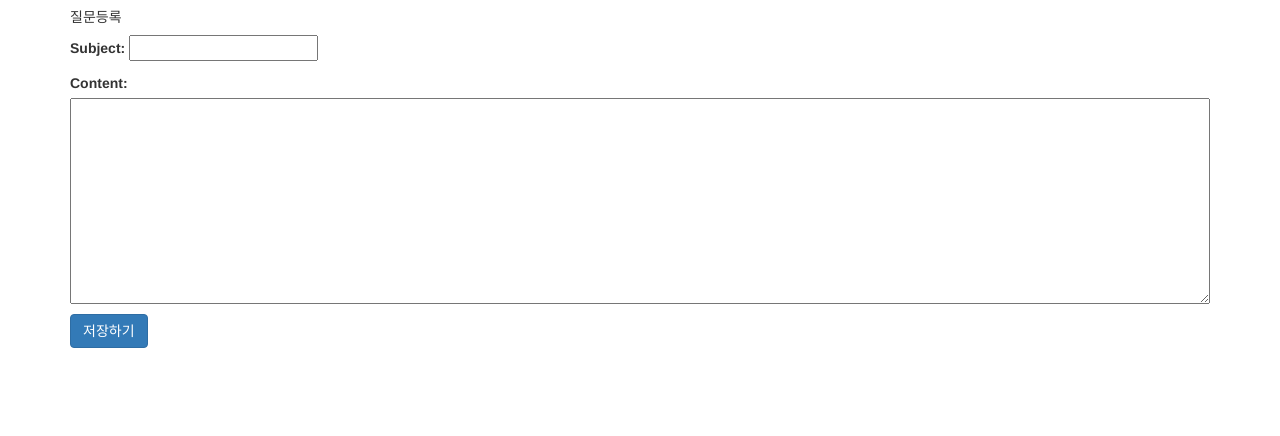
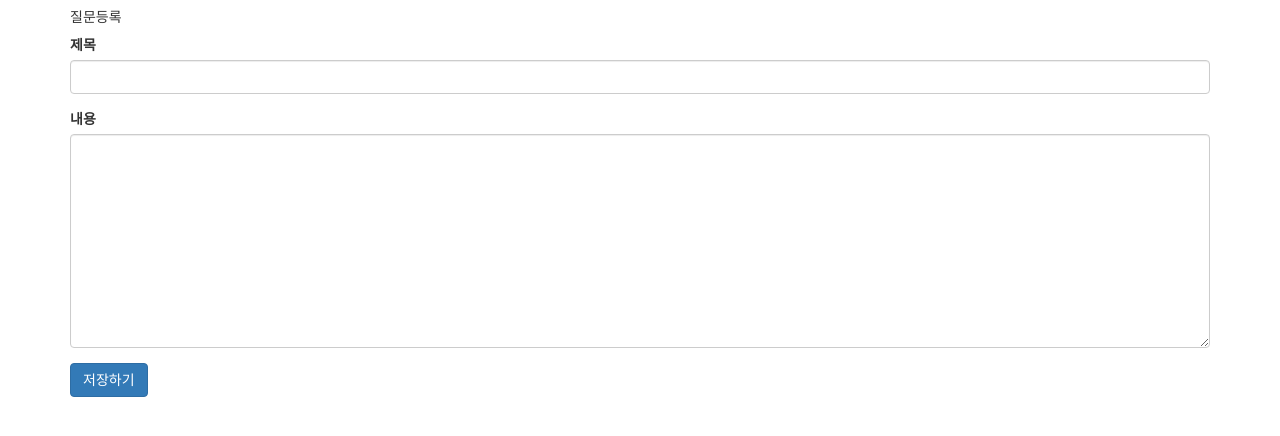
Before and after one commit to Minsik113/AI_course-using-Django, a Django app: page /polls/question/create/ in a window 1280 px wide. Shown: the top 436 px of the page. Run offline with Django 3.2, Linux system fonts and the light colour scheme; some libraries are stand-ins or nearby versions.

Commit message:
html부분 안썼을 때 오류표시해주는 코드

```diff
--- a/mysite/polls/forms.py
+++ b/mysite/polls/forms.py
@@ -5,3 +5,14 @@ class QuestionForm(forms.ModelForm):
     class Meta:
         model = Question
         fields = ['subject', 'content']
+        labels = {
+            'subject': '제목',
+            'content': '내용',
+        }
+
+        # subject랑 content부분의 스타일을 변경함.
+        # widgets = {
+        #     'subject': forms.TextInput(attrs={'class': 'form-control'}),
+        #     'content': forms.Textarea(
+        #     attrs={'class': 'form-control', 'rows': 10}),
+        # }
--- a/mysite/templates/polls/question_form.html
+++ b/mysite/templates/polls/question_form.html
@@ -4,7 +4,31 @@
     <h5 class="my-3 border-bottom pb-2">질문등록</h5>
     <form method="post" class="post-form my-3">
         {% csrf_token %}
-        {{ form.as_p }}
+        <!-- {{ form.as_p }} -->
+
+        <!-- 오류표시 Start -->
+        {% if form.errors %}
+        <div class="alert alert-danger" role="alert">
+        {% for field in form %}
+        {% if field.errors %}
+            <strong>{{ field.label }}</strong>
+        {{ field.errors }}
+        {% endif %}
+        {% endfor %}
+        </div>
+        {% endif %}
+        <!-- 오류표시 End -->
+
+        <div class="form-group">
+            <label for="subject">제목</label>
+            <input type="text" class="form-control" name="subject"
+            value="{{ form.subject.value|default_if_none:'' }}">
+        </div>
+        <div class="form-group">
+            <label for="content">내용</label>
+            <textarea class="form-control" name="content" rows="10">
+            {{ form.content.value|default_if_none:'' }}</textarea>
+        </div>
         <button type="submit" class="btn btn-primary">저장하기</button>
     </form>
 </div>
```
Also changed, not shown: mysite/polls/views.py (+4 -3 lines).
